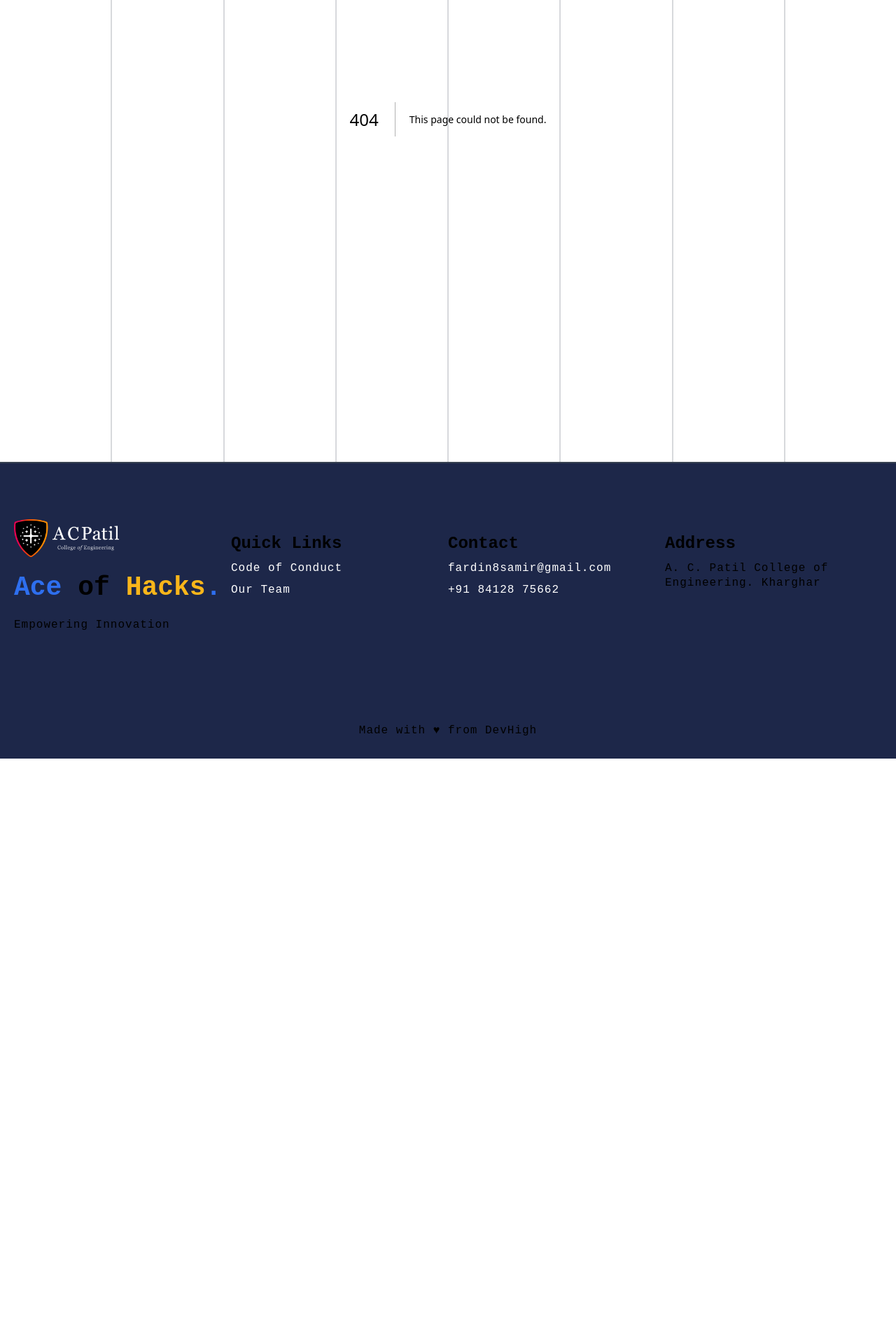
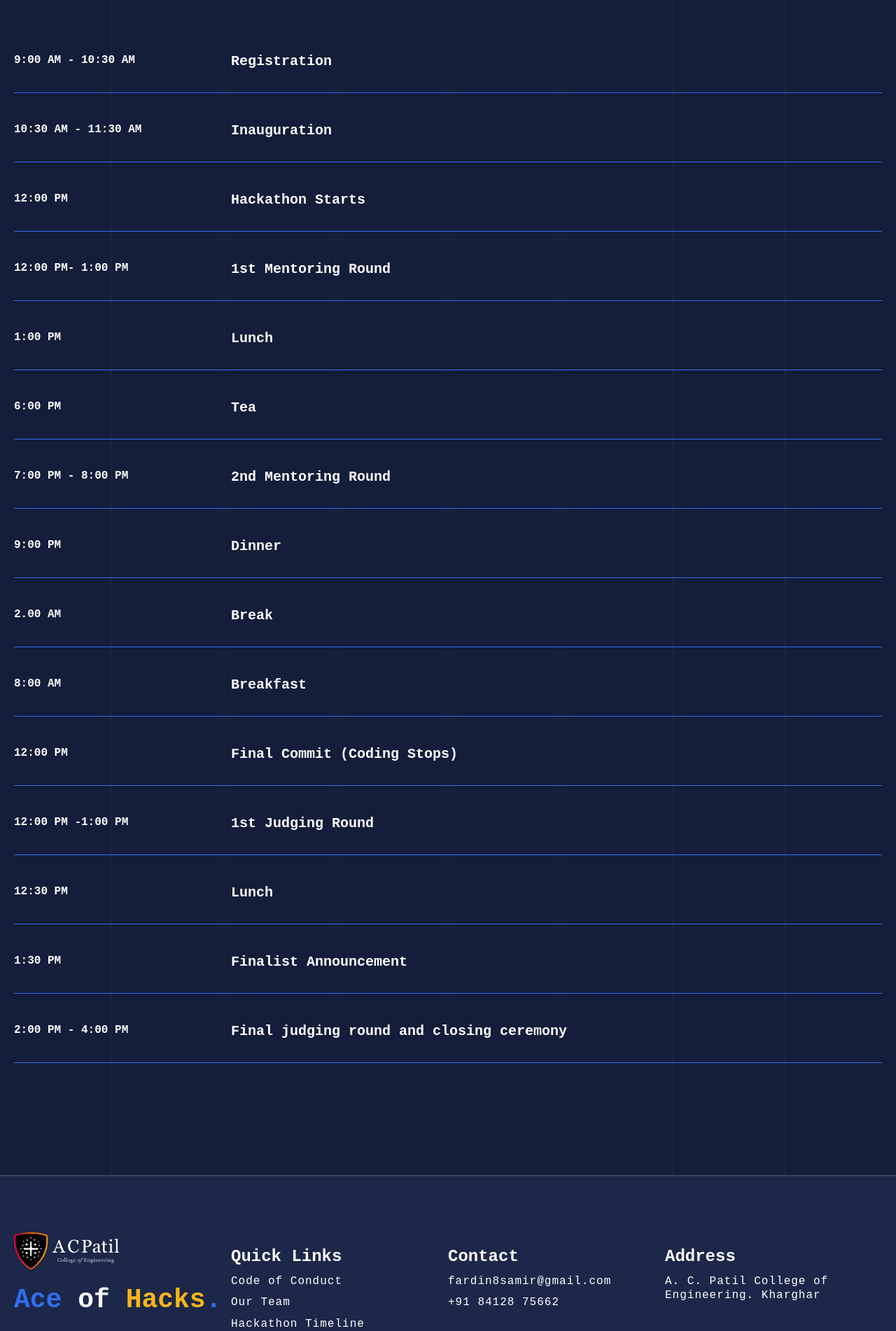
Before and after one commit to programmerpranit/ace-of-hacks, a Next.js app: page /timeline in a window 1280 px wide. Before the commit this address had no page. Shown: the part 220-2122 px from the top of the page at 70% size. Before the commit the page ends 1304 px from the top, so only its background shows below. Built offline with nearby package versions, Linux system fonts and the light colour scheme; grey boxes are pictures that could not be loaded; a web font is replaced by a local one.

Commit message:
add timeline

```diff
--- /dev/null
+++ b/src/app/timeline/page.tsx
@@ -0,0 +1,58 @@
+import React from "react";
+
+const Timeline = (): JSX.Element => {
+  return (
+    <>
+      <div className="mx-auto max-w-7xl p-5 py-20">
+        <h1 className="pb-20 text-center text-primary">
+          Hackathon <span className="text-secondary"> Timeline</span>
+        </h1>
+        <div className="">
+          <Activity time="9:00 am - 10:30 am" title="Registration" />
+          <Activity time="10:30 am - 11:30 am" title="Inauguration" />
+          <Activity time="12:00 pm" title="Hackathon Starts" />
+          <Activity time="12:00 pm- 1:00 pm" title="1st Mentoring Round" />
+          <Activity time="1:00 pm" title="Lunch" />
+          <Activity time="6:00 pm" title="Tea" />
+          <Activity time="7:00 pm - 8:00 pm" title="2nd Mentoring Round" />
+          <Activity time="9:00 pm" title="Dinner" />
+          <Activity time="2.00 am" title="Break" />
+          <Activity time="8:00 am" title="Breakfast" />
+          <Activity time="12:00 pm" title="Final Commit (Coding Stops)" />
+          <Activity time="12:00 pm  -1:00 pm" title="1st Judging Round" />
+          <Activity time="12:30 pm" title="Lunch" />
+          <Activity time="1:30 pm" title="Finalist Announcement" />
+          <Activity
+            time="2:00 pm - 4:00 pm"
+            title="Final judging round and closing ceremony"
+          />
+        </div>
+      </div>
+    </>
+  );
+};
+
+export default Timeline;
+
+function Activity({
+  time,
+  title,
+}: {
+  time: string;
+  title: string;
+}): JSX.Element {
+  return (
+    <>
+      <div className="flex border-b border-primary py-5">
+        <div className="w-2/5 md:w-1/4">
+          <h3 className="text-base uppercase">{time}</h3>
+        </div>
+        <div className="w-3/5 md:w-3/4">
+          <h3 className="text-xl">{title}</h3>
+
+          {/* <p className="mt-4">By Ali Mustafa</p> */}
+        </div>
+      </div>
+    </>
+  );
+}
--- a/src/sections/Footer.tsx
+++ b/src/sections/Footer.tsx
@@ -29,6 +29,11 @@ const Footer = (): JSX.Element => {
             </Link>
             <Link href={"/team"}>
               <p className="text-white hover:text-secondary">Our Team</p>
+            </Link>
+            <Link href={"/timeline"}>
+              <p className="text-white hover:text-secondary">
+                Hackathon Timeline
+              </p>
             </Link>
           </div>
           <div className="md:w-1/4">
```
